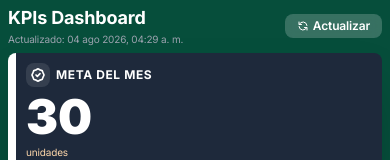
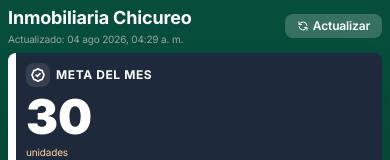
Before and after one commit to hernanazocar/indicadores-kpis, a Next.js app: page /demo in a window 390 px wide. Shown: the top 160 px of the page. Built offline with nearby package versions, Linux system fonts and the light colour scheme.

Commit message:
feat: cambiar título a 'Inmobiliaria Chicureo'

```diff
--- a/app/demo/page.tsx
+++ b/app/demo/page.tsx
@@ -42,7 +42,7 @@ export default function DemoPage() {
         {/* Header ejecutivo */}
         <div className="flex items-center justify-between mb-1.5 flex-shrink-0">
           <div>
-            <h1 className="text-lg font-bold text-white">KPIs Dashboard</h1>
+            <h1 className="text-lg font-bold text-white">Inmobiliaria Chicureo</h1>
             <p className="text-[10px] text-gray-400">Actualizado: {new Date().toLocaleString('es-CL', { day: '2-digit', month: 'short', year: 'numeric', hour: '2-digit', minute: '2-digit' })}</p>
           </div>
           <button
```
